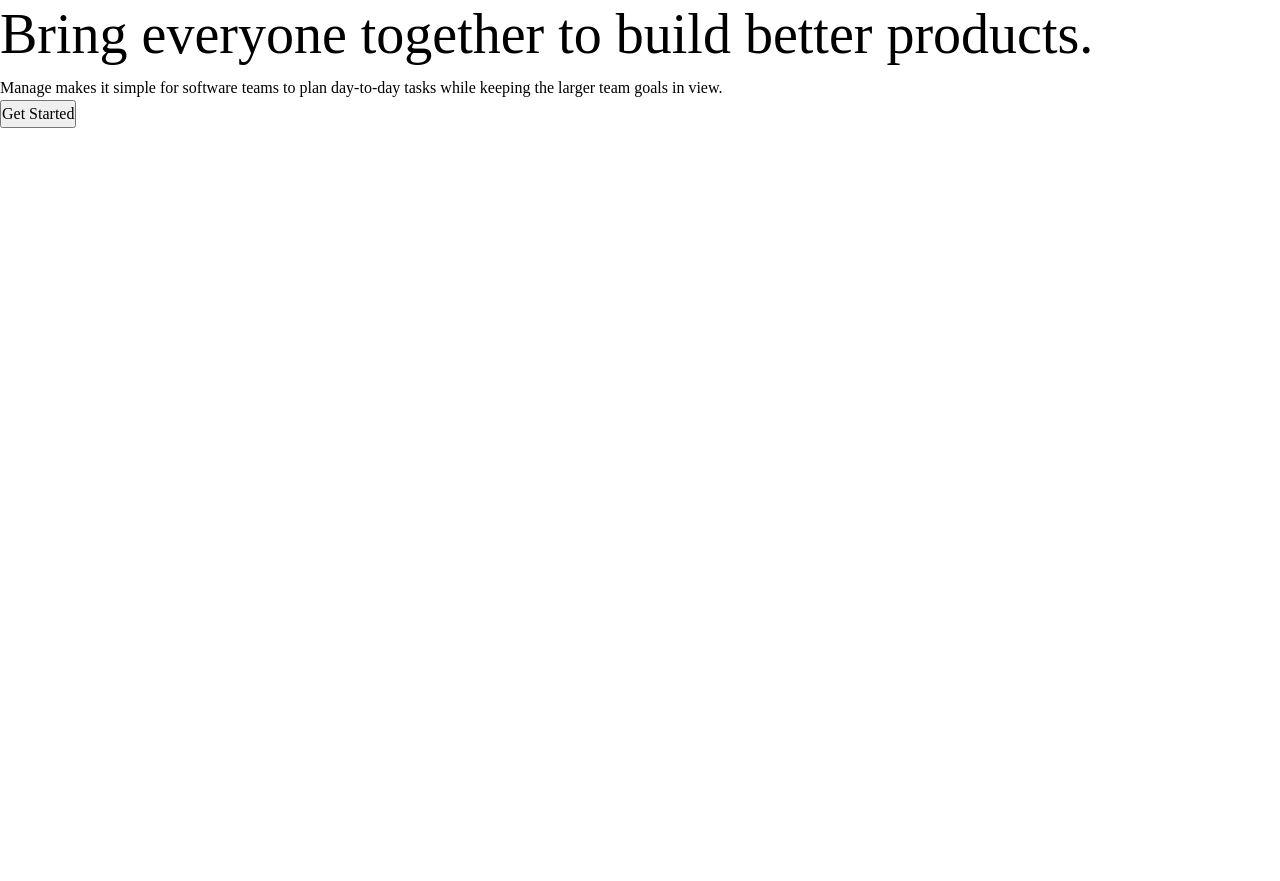
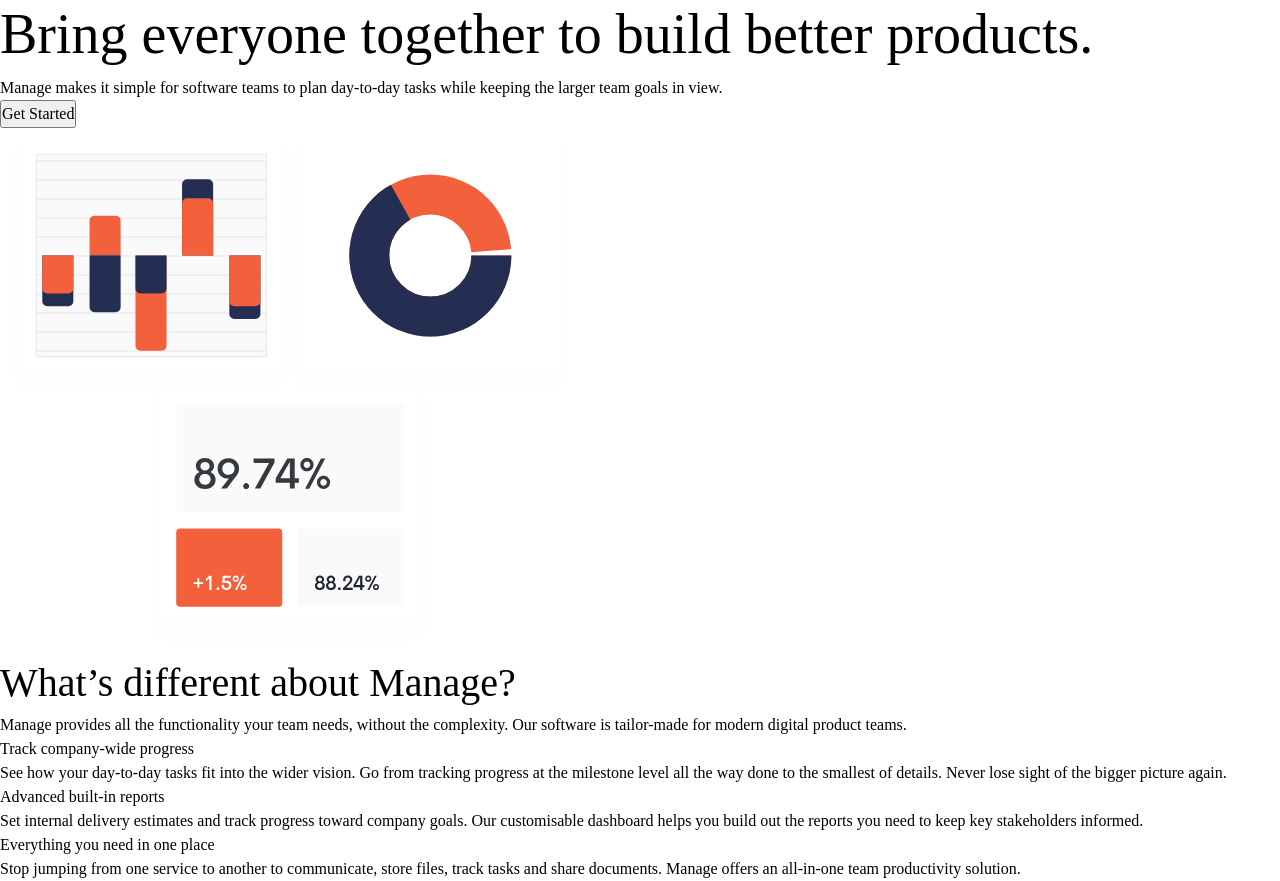
Before and after one commit to Esraa22M/manage-landing-page, a React (Create React App) app: page / in a window 1280 px wide. Shown: the part 180-1061 px from the top of the page. Before the commit the page ends 800 px from the top, so only its background shows below. Built offline with nearby package versions, Linux system fonts and the light colour scheme.

Commit message:
carousel component is added

```diff
--- a/src/App.js
+++ b/src/App.js
@@ -5,6 +5,7 @@ function App() {
     <div className="App">
       <Header/>
       <Main/>
+
     </div>
   );
 }
--- /dev/null
+++ b/src/components/About/About.js
@@ -0,0 +1,56 @@
+import React from "react";
+const About = () => {
+  return (
+    <section>
+      <div className="container">
+        <div className="even-columns">
+          <div>
+            <h2 className="fs-secondary-heading fw-bold">
+              What’s different about Manage?
+            </h2>
+            <p>
+              Manage provides all the functionality your team needs, without the
+              complexity. Our software is tailor-made for modern digital product
+              teams.
+            </p>
+          </div>
+          <div>
+            <ul role="list" className="manage-info">
+              <li>
+                <h3 className="fs-600 fw-bold">Track company-wide progress</h3>
+                <p>
+                  See how your day-to-day tasks fit into the wider vision. Go
+                  from tracking progress at the milestone level all the way done
+                  to the smallest of details. Never lose sight of the bigger
+                  picture again.
+                </p>
+              </li>
+              <li>
+                <h3 className="fs-600 fw-bold"> Advanced built-in reports</h3>
+                <p>
+                  Set internal delivery estimates and track progress toward
+                  company goals. Our customisable dashboard helps you build out
+                  the reports you need to keep key stakeholders informed.
+                </p>
+              </li>
+              <li>
+                <h3 className="fs-600 fw-bold">
+                  Everything you need in one place
+                </h3>
+                <p>
+                  Stop jumping from one service to another to communicate, store
+                  files, track tasks and share documents. Manage offers an
+                  all-in-one team productivity solution.
+                </p>
+              </li>
+
+
+            </ul>
+          </div>
+        </div>
+      </div>
+    </section>
+  );
+};
+
+export default About;
--- a/src/components/Main/Main.js
+++ b/src/components/Main/Main.js
@@ -1,10 +1,12 @@
 import React from "react";
 import SubHeading from "../SubHeading/SubHeading";
+import About from "../About/About";
 const Main = () => {
   return (
     <section>
       <div className="Main__container">
        <SubHeading/>
+       <About/>
       </div>
     </section>
   );
--- a/src/components/SubHeading/SubHeading.js
+++ b/src/components/SubHeading/SubHeading.js
@@ -1,4 +1,5 @@
 import React from "react";
+import images from "../../constants/images";
 const SubHeading = () => {
   return (
     <div className="even-columns">
@@ -10,9 +11,11 @@ const SubHeading = () => {
           Manage makes it simple for software teams to plan day-to-day tasks
           while keeping the larger team goals in view.
         </p>
-        <button className=""> Get Started</button>
+        <button className="SubHeading__button"> Get Started</button>
       </div>
-      <div></div>
+      <div>
+        <img src={images.Illustration} alt="illustration graph" loading="lazy"/>
+      </div>
     </div>
   );
 };
--- /dev/null
+++ b/src/components/carousal/Carousal.js
@@ -0,0 +1,5 @@
+import React from "react";
+const Carousal = () => {
+  return <section className="carousal"></section>;
+};
+export default Carousal;
--- a/src/constants/images.js
+++ b/src/constants/images.js
@@ -1,4 +1,6 @@
 import logo from "../assets/images/logo.svg";
+import Illustration from "../assets/images/illustration-intro.svg"
 export default{
-    logo
+    logo,
+    Illustration
 }
```
Also changed, not shown: src/components/About/About.css (added), src/components/Main/Main.css (added), src/components/carousal/Carousal.css (added).
